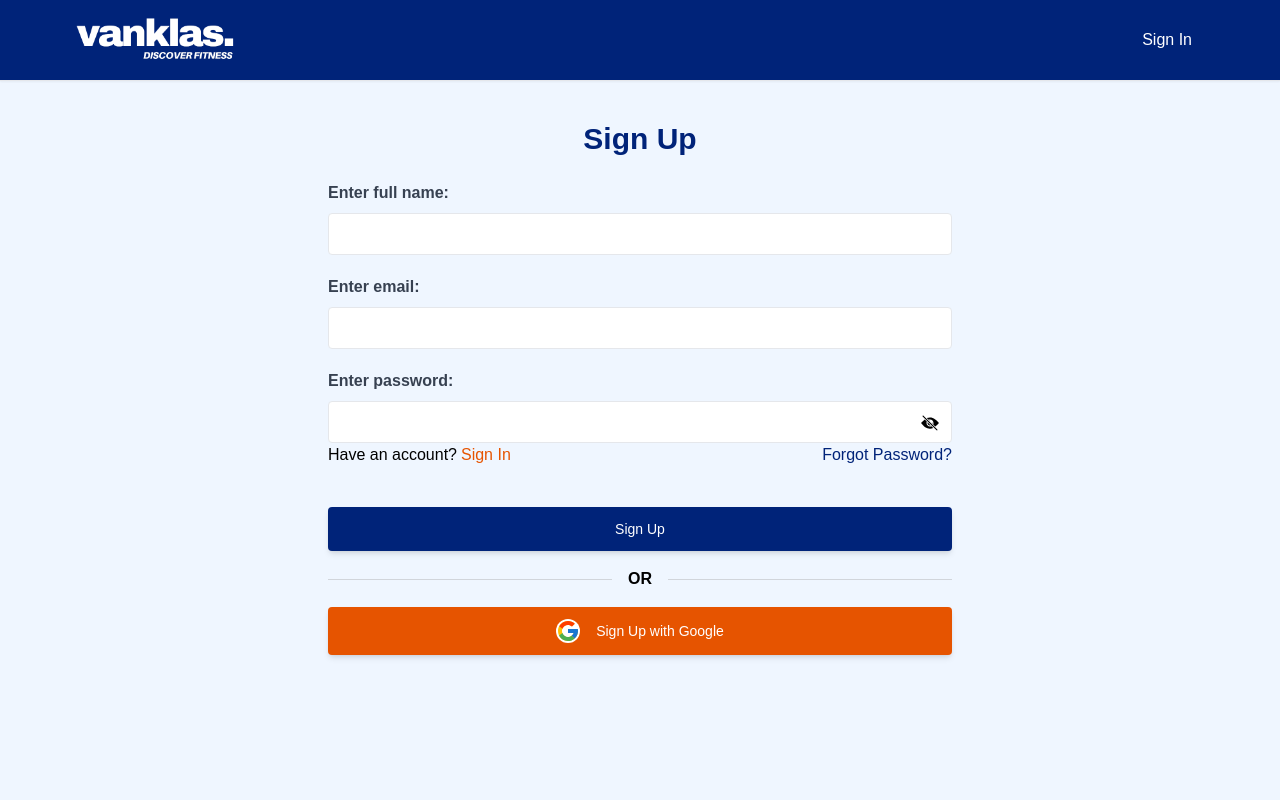
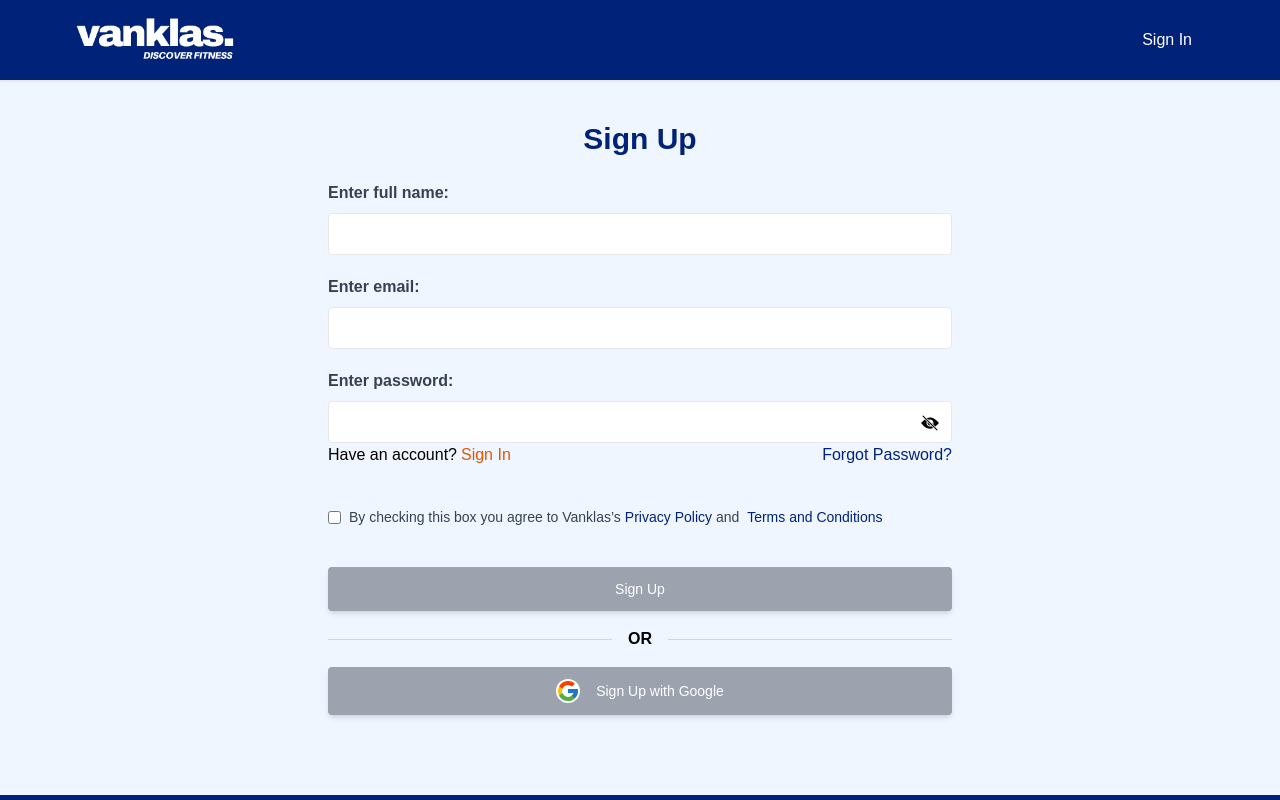
Before and after one commit to akarlovskaya/react-next13-firebase, a Next.js app: page /sign-up in a window 1280 px wide. Shown: the top 800 px of the page. Built offline with nearby package versions, Linux system fonts and the light colour scheme; no server answers.

Commit message:
Sign Up Page - add Agreement checkbox

```diff
--- a/app/components/DeleteAccountButton.js
+++ b/app/components/DeleteAccountButton.js
@@ -58,7 +58,7 @@ function DeleteAccountButton({ disabled }) {
           <button
             onClick={handleDeleteRequest}
             disabled={disabled}
-            className="bg-red-600 hover:bg-red-700 text-white font-medium py-2 px-4 rounded"
+            className="bg-red-600 hover:bg-red-700 text-white font-medium py-2 px-4 rounded disabled:bg-gray-400 disabled:cursor-not-allowed"
           >
             Delete Account
           </button>
--- a/app/sign-up/page.js
+++ b/app/sign-up/page.js
@@ -6,19 +6,12 @@ import {
   createUserWithEmailAndPassword,
   updateProfile,
 } from "firebase/auth";
-import {
-  doc,
-  setDoc,
-  getFirestore,
-  serverTimestamp,
-  runTransaction,
-} from "firebase/firestore";
+import { doc, setDoc, getFirestore, serverTimestamp } from "firebase/firestore";
 import { UserContext } from "../Provider";
 import { useForm } from "react-hook-form";
 import { FcGoogle } from "react-icons/fc";
 import { IoIosEye, IoIosEyeOff } from "react-icons/io";
 import Link from "next/link";
-import { useRouter } from "next/navigation";
 import toast from "react-hot-toast";
 import UsernameForm from "../components/UsernameForm.js";
 import RoleSelectionForm from "../components/RoleSelectionForm.js";
@@ -46,8 +39,8 @@ const SignUpPage = () => {
 };
 
 function SignUpForm() {
-  const router = useRouter();
   const [showPassword, setShowPassword] = useState(false);
+  const [isAgreed, setIsAgreed] = useState(false);
   const {
     register,
     handleSubmit,
@@ -55,7 +48,8 @@ function SignUpForm() {
   } = useForm();
 
   const onSubmit = async (data) => {
-    const { fullName, contactEmail, password } = data;
+    const { fullName, contactEmail, password, agreement } = data;
+    console.log("data from sign up", data);
 
     try {
       // console.log("Creating user with email and password...");
@@ -115,7 +109,7 @@ function SignUpForm() {
   };
 
   return (
-    <section className="bg-blue-50 px-4 py-10 h-screen">
+    <section className="bg-blue-50 px-4 py-10">
       <div className="container-xl lg:container m-auto">
         <h1 className="text-3xl font-bold text-navy mb-6 text-center">
           Sign Up
@@ -175,7 +169,7 @@ function SignUpForm() {
               id="password"
               name="password"
               className="border rounded w-full py-2 px-3"
-              {...register("password", { register: true })}
+              {...register("password", { required: true })}
             />
             {errors.password && (
               <span className="mb-4 text-sm text-red-600" role="alert">
@@ -213,9 +207,42 @@ function SignUpForm() {
               </Link>
             </p>
           </div>
+
+          {/* Agreement  */}
+
+          <div className="mb-4">
+            <label className="flex items-center">
+              <input
+                type="checkbox"
+                checked={isAgreed}
+                onChange={(e) => setIsAgreed(e.target.checked)}
+              />
+              <span className="ml-2 text-gray-700 text-sm">
+                By checking this box you agree to Vanklas’s
+                <Link
+                  href="/privacy-policy"
+                  className="text-navy hover:text-navy-light ml-1"
+                  target="_blank"
+                >
+                  Privacy Policy
+                </Link>{" "}
+                and{" "}
+                <Link
+                  href="/terms-of-service"
+                  className="text-navy hover:text-navy-light ml-1"
+                  target="_blank"
+                >
+                  Terms and Conditions
+                </Link>
+              </span>
+            </label>
+          </div>
+
+          <div className="mt-10">
             <button
               type="submit"
-            className="w-full bg-navy text-white px-7 py-3 text-sm font-medium rounded shadow-md hover:bg-gray-900"
+              className="w-full bg-navy text-white px-7 py-3 text-sm font-medium rounded shadow-md hover:bg-gray-900 disabled:bg-gray-400 disabled:cursor-not-allowed"
+              disabled={!isAgreed}
             >
               Sign Up
             </button>
@@ -229,13 +256,15 @@ function SignUpForm() {
             {/* Sign Up with Google */}
             <button
               type="button"
-            className="flex items-center justify-center w-full bg-orange-dark text-white px-7 py-3 text-sm font-medium
-                          rounded shadow-md hover:bg-orange-light"
+              className="flex items-center justify-center w-full bg-orange-dark text-white mb-10 px-7 py-3 text-sm font-medium
+                          rounded shadow-md hover:bg-orange-light disabled:bg-gray-400 disabled:cursor-not-allowed"
               onClick={signInWithGoogle}
+              disabled={!isAgreed}
             >
-            <FcGoogle className="mr-4 text-2xl bg-white rounded-full" /> Sign Up
-            with Google
+              <FcGoogle className="mr-4 text-2xl bg-white rounded-full" /> Sign
+              Up with Google
             </button>
+          </div>
         </form>
       </div>
     </section>
```
Lines whose indentation alone changed are shown as unchanged.
